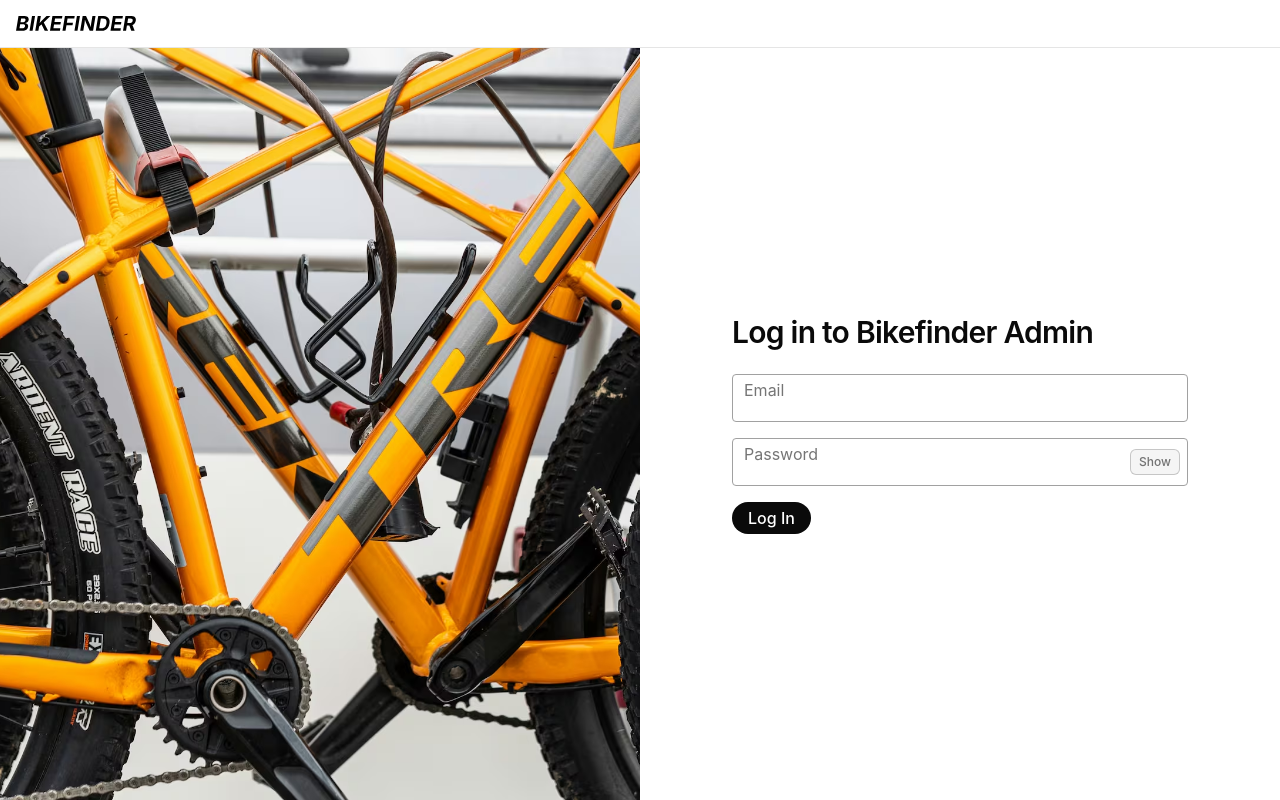
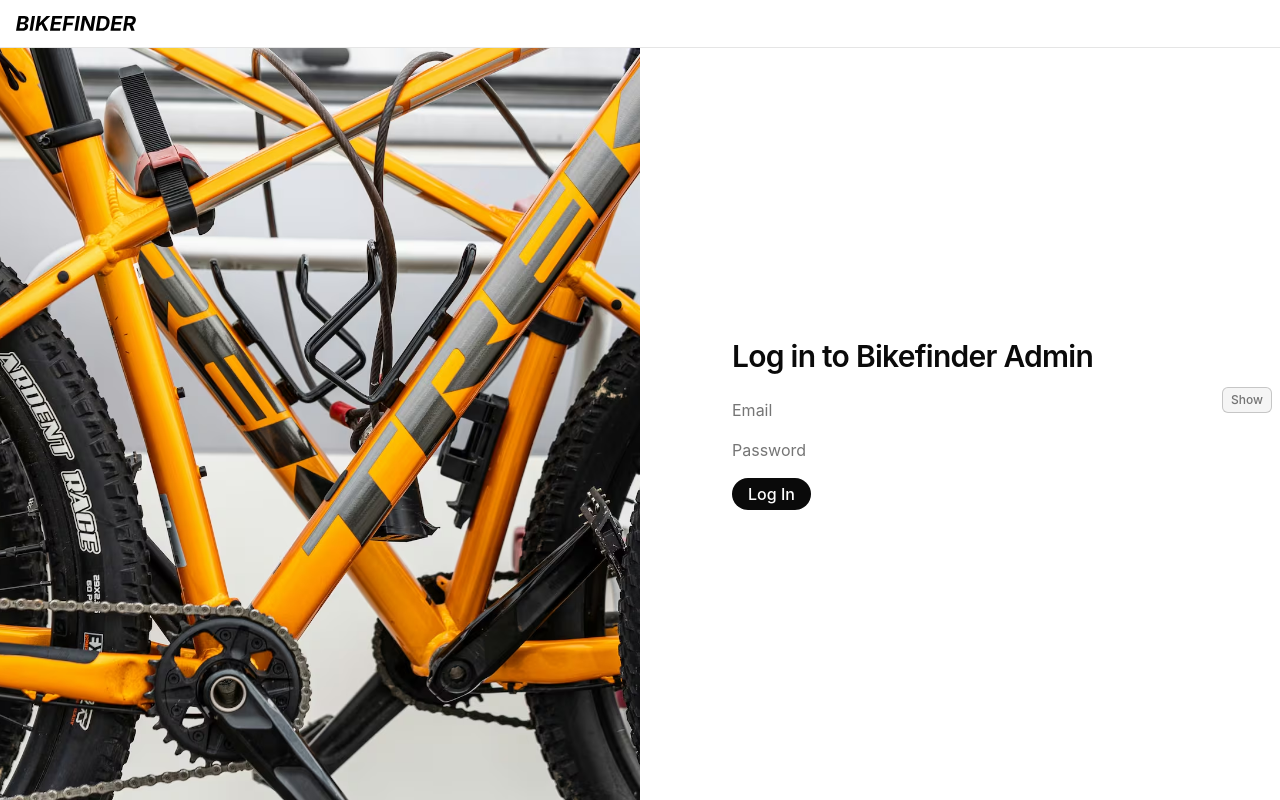
Before and after one commit to madewithbill/bike-finder, a Vue app: page /admin/login in a window 1280 px wide. Built offline with nearby package versions, Linux system fonts and the light colour scheme; no server answers.

Commit message:
chore: clear unused styles
These are now incorporated into new input components

```diff
--- a/src/assets/base.css
+++ b/src/assets/base.css
@@ -23,18 +23,6 @@ body {
   -webkit-font-smoothing: antialiased;
   -moz-osx-font-smoothing: grayscale;
   @apply overscroll-none text-neutral-600/80;
-}
-
-div.input-wrapper {
-  @apply relative flex h-12 w-full flex-col px-3 pt-1;
-}
-
-label.base-label {
-  @apply text-sm text-neutral-500;
-}
-input:not(.type-input),
-select {
-  @apply absolute inset-0 rounded-sm border border-neutral-400 px-3 pt-4.5 text-base text-neutral-800 outline-hidden focus-visible:border-2 focus-visible:border-neutral-950 disabled:bg-neutral-300 disabled:opacity-20;
 }
 
 button,
```
